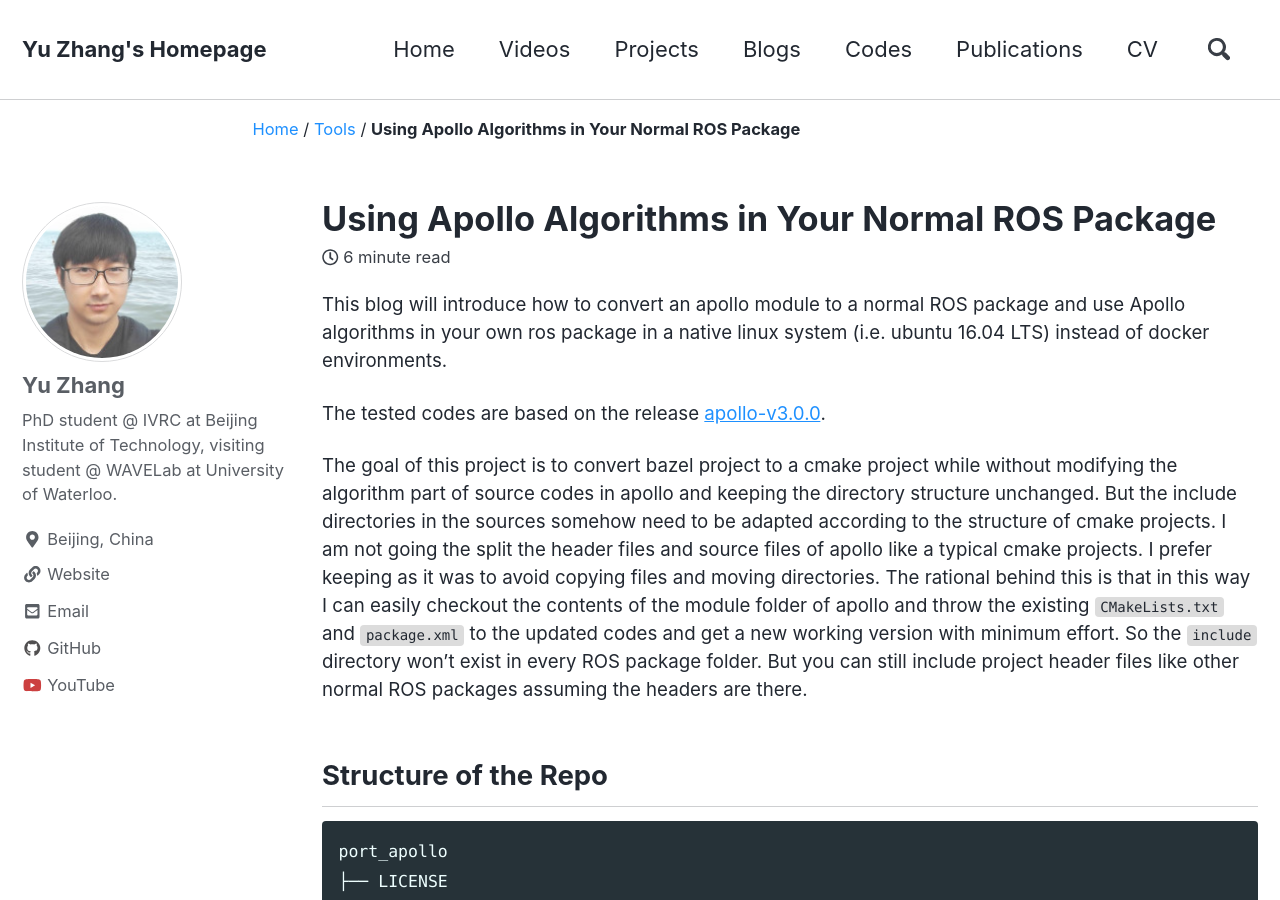
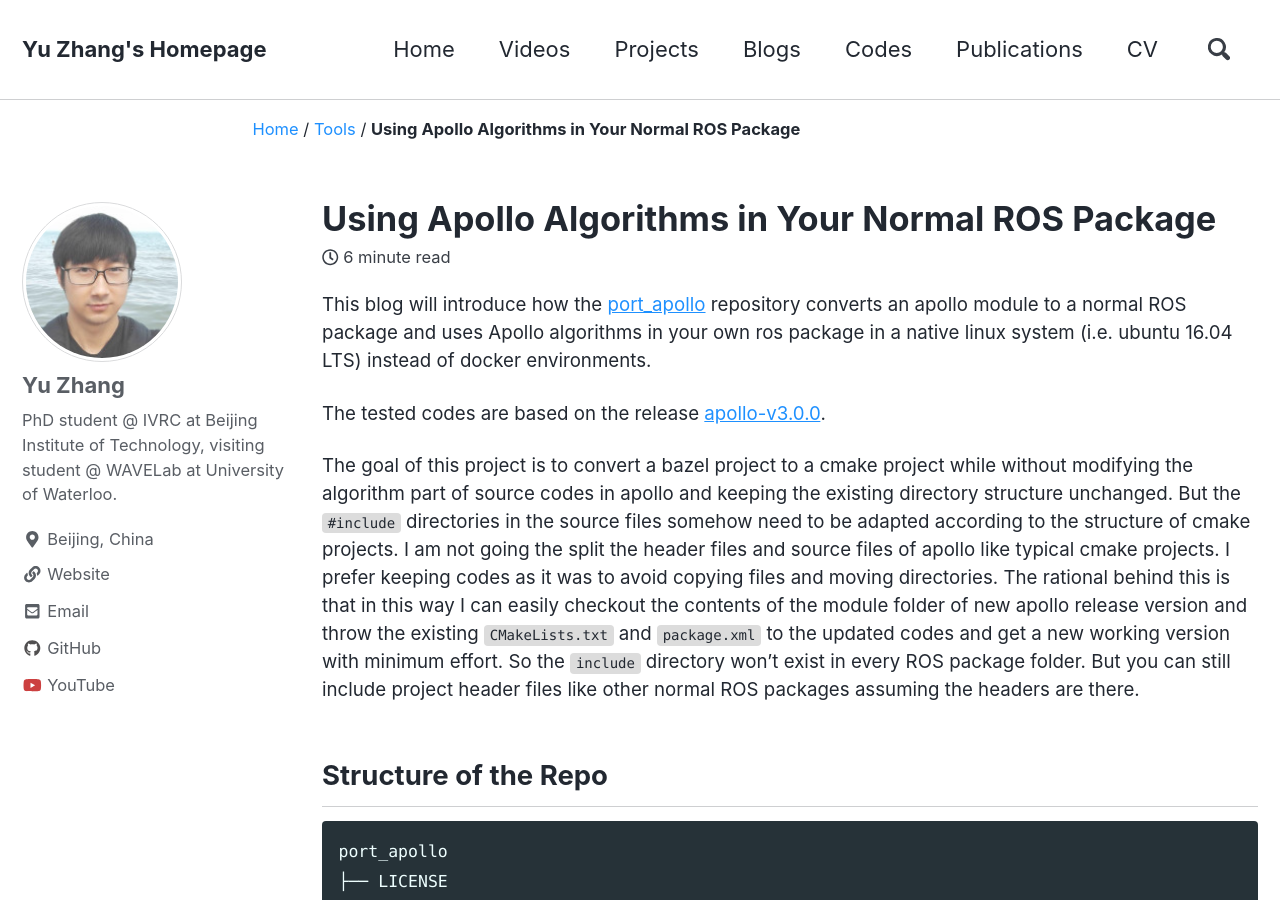
Before and after one commit to product-noob/my-blog, a Jekyll site: the page built from _posts/2018-10-12-porting-apollo.md, in a window 1280 px wide and 900 px high. Built offline with Jekyll 4.4.1, drawn with Linux system fonts in a browser that asks for light colours; nearby versions of some CDN libraries; some of the changed text lies outside the part shown.

Commit message:
fix typos

````diff
--- a/_posts/2018-10-12-porting-apollo.md
+++ b/_posts/2018-10-12-porting-apollo.md
@@ -11,12 +11,12 @@ tags:
 ---
 
 
-This blog will introduce how to convert an apollo module to a normal ROS package and use Apollo algorithms in your own ros package in a native linux system (i.e. ubuntu 16.04 LTS) instead of docker environments.
+This blog will introduce how the [port_apollo](https://github.com/yuzhangbit/port_apollo) repository converts an apollo module to a normal ROS package and uses Apollo algorithms in your own ros package in a native linux system (i.e. ubuntu 16.04 LTS) instead of docker environments.
 
 The tested codes are based on the release [apollo-v3.0.0](https://github.com/ApolloAuto/apollo/releases).
 
-The goal of this project is to convert bazel project to a cmake project while without modifying the algorithm part of source codes in apollo and keeping the directory structure unchanged. But the include directories in the sources somehow need to be adapted according to the structure of cmake projects. I am not going the split the header files and source files of apollo like a typical cmake
-projects. I prefer keeping as it was to avoid copying files and moving directories. The rational behind this is that in this way I can easily checkout the contents of the module folder of apollo and throw the existing `CMakeLists.txt` and `package.xml` to the updated codes and get a new working version with minimum effort.
+The goal of this project is to convert a bazel project to a cmake project while without modifying the algorithm part of source codes in apollo and keeping the existing directory structure unchanged. But the `#include` directories in the source files somehow need to be adapted according to the structure of cmake projects. I am not going the split the header files and source files of apollo like typical cmake
+projects. I prefer keeping codes as it was to avoid copying files and moving directories. The rational behind this is that in this way I can easily checkout the contents of the module folder of new apollo release version and throw the existing `CMakeLists.txt` and `package.xml` to the updated codes and get a new working version with minimum effort.
 So the `include` directory won't exist in every ROS package folder. But you can still include project header files like other normal ROS packages assuming the headers are there.
 
 ## Structure of the Repo
@@ -55,10 +55,10 @@ git push --set-upstream origin feature_catkinizing_module # push to the remote
 * Checkout the module
 This repo holds a copy of the source codes of [apollo-v3.0.0](https://github.com/ApolloAuto/apollo/releases) in branch `apollo_3_0_0`. You can use the git command to checkout a folder from the branch `apollo_3_0_0`.
   ```bash
-  cd src && git checkout apollo_3_0_0 -- module_name
+  cd src && git checkout apollo_3_0_0 -- module_name # copy the module_name folder from apollo_3_0_0 to current working branch
   ```
 * Modify the include directries in the header and source files
-All the original files include the `module/module_name` in the `#include` lines. But in cmake projects, the prefix `module/module` is not needed. My solution is searching all the `.h` and `.cc` files for `module/module_name/` and replace it with an empty string `""`. In `port_apollo` repo, I provide a python script [scripts/tools/content_hunter.py](https://github.com/yuzhangbit/port_apollo/blob/master/scripts/tools/content_hunter.py) to do the work automatically.  The usage is as below:
+All the original files include the `module/module_name` in the `#include` lines. But in cmake projects, the prefix `module/module` is not needed. My solution is searching all the `.h` and `.cc` files for `module/module_name/` and replacing it with an empty string `""`. In `port_apollo` repo, I provide a python script [scripts/tools/content_hunter.py](https://github.com/yuzhangbit/port_apollo/blob/master/scripts/tools/content_hunter.py) to do the work automatically.  The usage is as below:
   ```python
   python scripts/tools/content_hunter.py [module1_name] [module2_name]
   ```
````
Also changed, not shown: other parts of _posts/2018-10-12-porting-apollo.md (+1 -1 lines).
